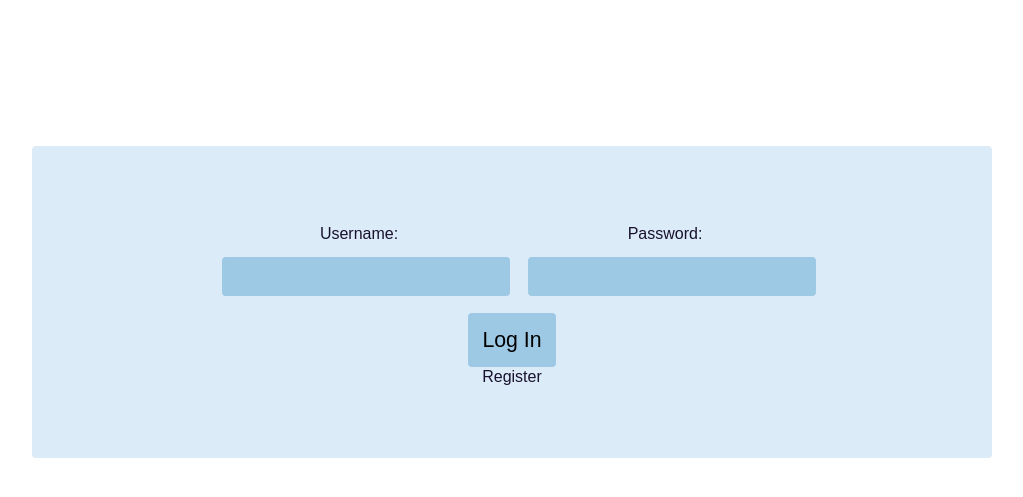
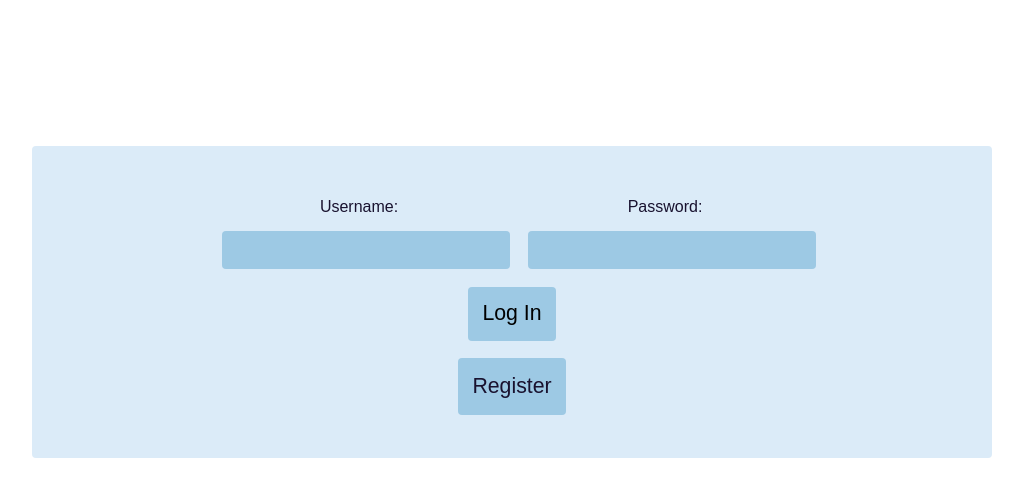
Before and after one commit to quiluh/Daily-Notices, a Flask app: page /login in a window 1280 px wide. Shown: the part 162-659 px from the top of the page, without its empty margins (128-1151 px from the left). Run offline with Flask 3, Linux system fonts and the light colour scheme.

Commit message:
fixed class issue

```diff
--- a/templates/login.html
+++ b/templates/login.html
@@ -28,7 +28,7 @@
                     <button type="submit" value="Log In">Log In</button>
                 </div>
                 <div class="centerContent">
-                    <a href="{{ url_for('register') }}" class="textDecorationNone" type="button" class="button">Register</a>
+                    <a href="{{ url_for('register') }}" class="textDecorationNone button" type="button">Register</a>
                 </div>
             </form>
         </div>
```
